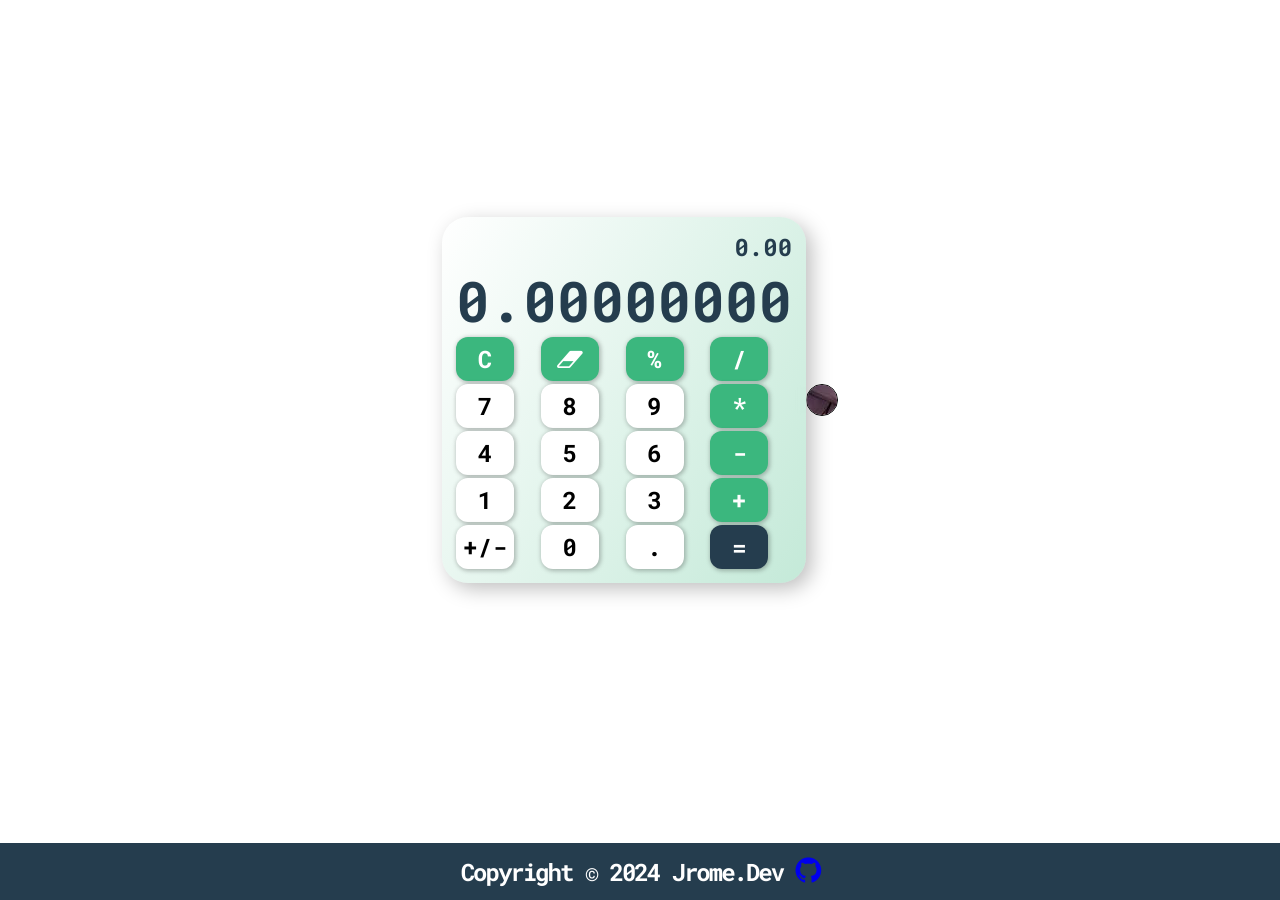
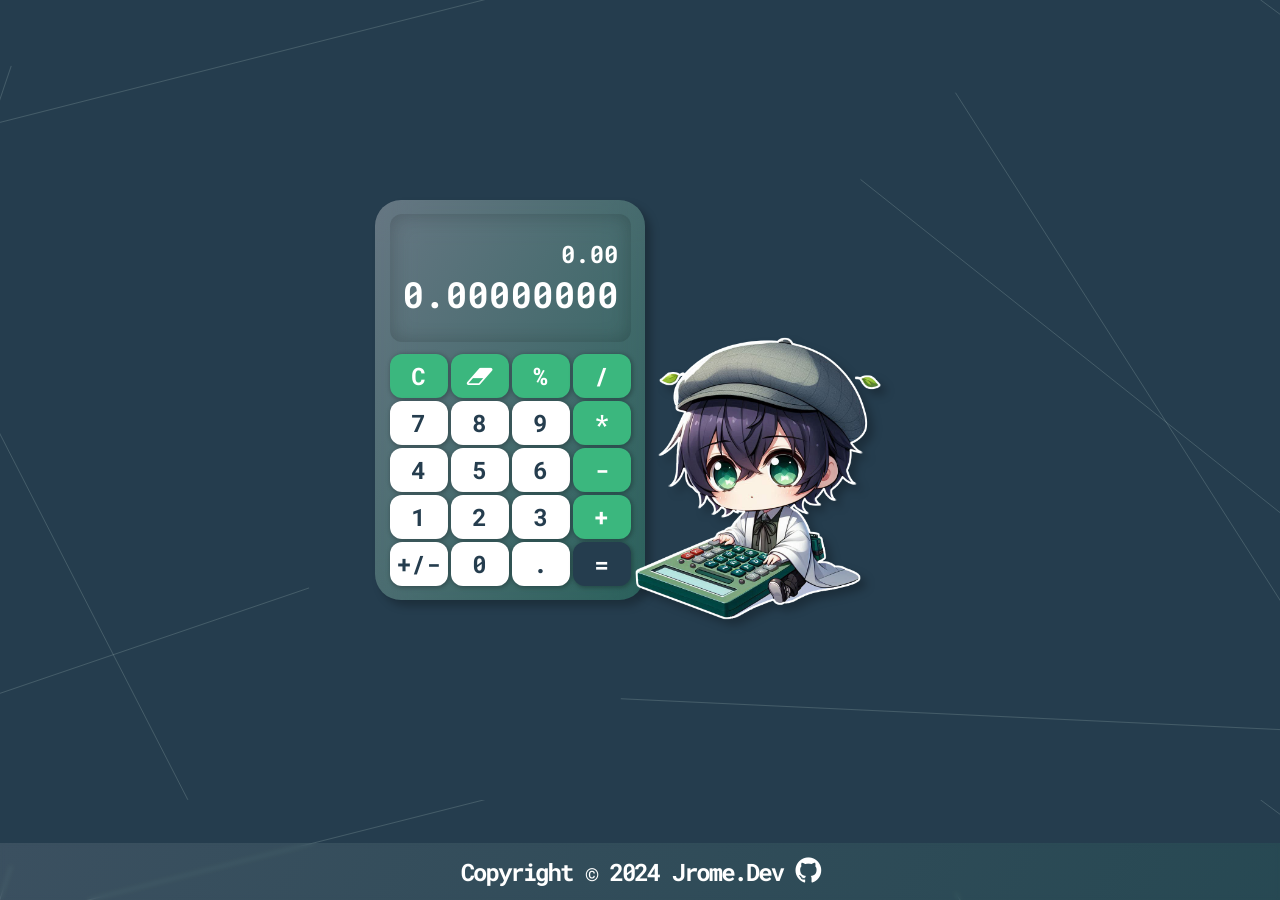
Before and after one commit to jrome3920/calculator, a plain HTML site: page index.html in a window 1280 px wide. Drawn offline with Linux system fonts and the light colour scheme.

Commit message:
Modified img-container style and added background image

```diff
--- a/style.css
+++ b/style.css
@@ -20,42 +20,56 @@ html {
     min-height: 100%;
 }
 
-body{
+body {
     margin-bottom: 100px;
+    background: var(--color-black) url(images/Group\ 4.svg) no-repeat center center fixed;
+    -webkit-background-size: cover;
+    -moz-background-size: cover;
+    -o-background-size: cover;
+    background-size: cover;
+}
+
+.result-wrapper{
+    padding: 1rem .5rem;
+    box-shadow: inset 0px 0px 20px rgba(0,0,0,0.2);
+    border-radius: 12px;
+    margin-bottom: .5rem;
 }
 
 .calculator {
     padding: .6rem;
     border-radius: 26px;
-    box-shadow: 6px 6px 20px 0px rgba(0, 0, 0, 0.25);
+    box-shadow: 6px 6px 8px 0px rgba(0, 0, 0, 0.25);
     color: var(--color-black);
-    background-image: linear-gradient(
-        120deg,
-        rgba(255, 255, 255,0.3),
-        rgba(59, 183, 126, 0.3)
-    );
+    background-image: linear-gradient(120deg,
+            rgba(255, 255, 255, 0.3),
+            rgba(59, 183, 126, 0.3));
     backdrop-filter: blur(20px);
 }
 
-.img-wrapper, .img-container{
+.img-container.chibi {
+    height: 260px;
+    width: 260px;
+    border-radius: 0;
+    position: relative;
+    overflow: visible;
+
+    & img {
+        height: 120%;
+        position: absolute;
+        left: -54px;
+        bottom: -96px;
+        pointer-events: none;
+        -webkit-filter: drop-shadow(6px 6px 4px rgba(0, 0, 0, 0.25));
+        filter: drop-shadow(6px 6px 4px rgba(0, 0, 0, 0.25));
+    }
+}
+
+.img-container {
     display: flex;
     align-items: center;
     justify-content: center;
     overflow: hidden;
-    border-radius: 50%;
-}
-
-.img-container {
-    height: 32px;
-    width: 32px;
-    border: 1px solid #000;
-}
-
-.img-wrapper {
-    height: 36px;
-    width: 36px;
-    box-shadow: 1px 1px 6px 1px rgba(0, 0, 0, 0.10);
-    margin-bottom: 1.5rem;
 }
 
 .content-wrapper {
@@ -86,12 +100,13 @@ body{
 
 .btn-white {
     background-color: var(--color-white);
+    color: var(--color-black);
 
-    &:hover{
+    &:hover {
         background-color: #eeeeee;
     }
 
-    &:active{
+    &:active {
         background-color: #e2e2e2;
     }
 }
@@ -100,11 +115,11 @@ body{
     color: var(--color-white);
     background-color: var(--color-green);
 
-    &:hover{
+    &:hover {
         background-color: #36a872;
     }
 
-    &:active{
+    &:active {
         background-color: #33a06d;
     }
 }
@@ -113,43 +128,64 @@ body{
     color: var(--color-white);
     background-color: var(--color-black);
 
-    &:hover{
+    &:hover {
         background-color: #1e3442;
     }
 
-    &:active{
+    &:active {
         background-color: #1b2f3c;
     }
 }
 
 #result {
-    font-size: 56px;
+    font-size: 36px;
 }
 
 #previous-result,
 #result {
     text-align: end;
+    color: var(--color-white);
 }
 
 /* --------------FOOTER---------------- */
 
-footer{
-    background-color: var(--color-black);
+footer {
     color: var(--color-white);
+    backdrop-filter: blur(2px);
     letter-spacing: -2px;
     width: 100%;
     position: absolute;
     bottom: 0;
     text-align: center;
     padding: .5rem;
+    background-image: linear-gradient(120deg,
+            rgba(255, 255, 255, 0.1),
+            rgba(59, 183, 126, 0.1));
 }
 
-i.fa-github{
+i.fa-github {
     font-size: 30px;
     transition: .4s ease;
     cursor: pointer;
+    color: var(--color-white);
 
-    &:hover{
+    &:hover {
         transform: rotate(360deg);
     }
 }
+
+/* --------------SCROLLBAR---------------- */
+
+body::-webkit-scrollbar {
+    width: 12px;
+}
+
+body::-webkit-scrollbar-track {
+    background: var(--color-green);
+}
+
+body::-webkit-scrollbar-thumb {
+    background-color: var(--color-black);
+    border-radius: 20px;
+    border: 1px solid var(--color-green);
+}
```
